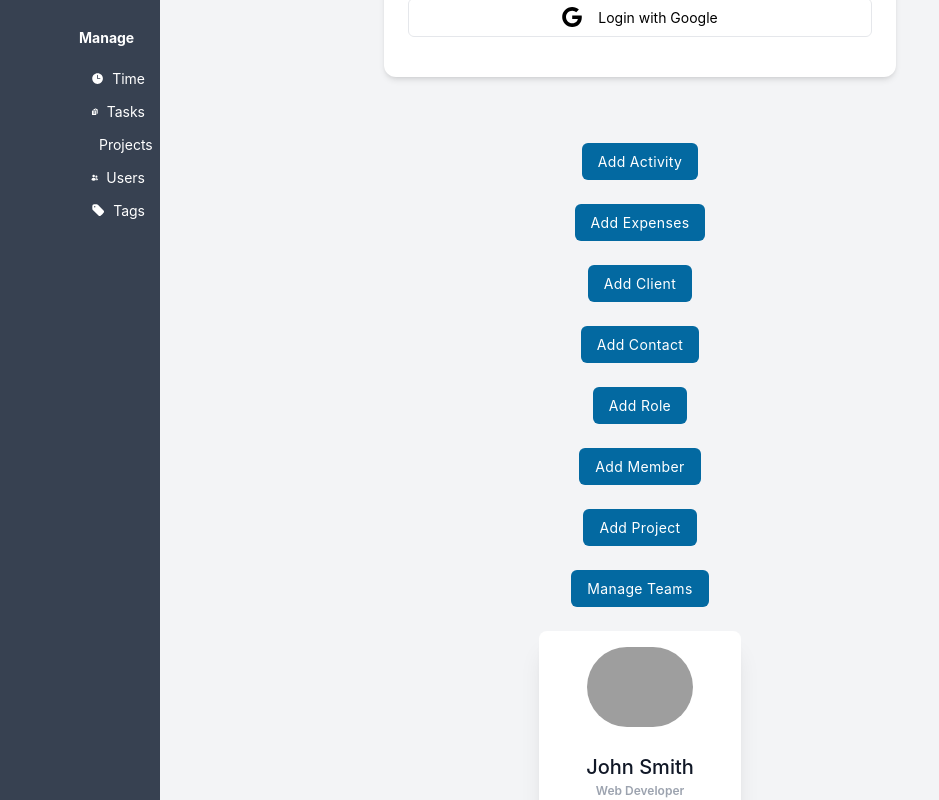
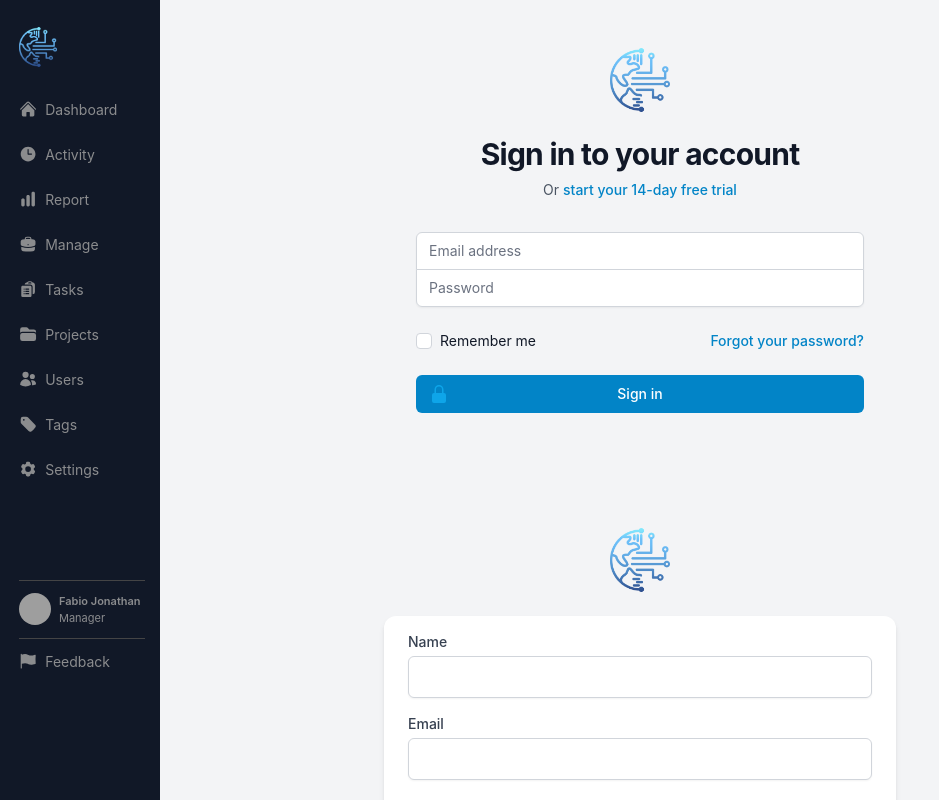
Before and after one commit to fabiojonathanarifin/time-billing, a React (Create React App) app in the folder client/: page / in a window 1280 px wide. Shown: the top 800 px of the page, without its empty margins (0-939 px from the left). Built offline with nearby package versions, Linux system fonts and the light colour scheme; grey boxes are pictures that could not be loaded; what tailwindcss-radix would draw is missing.

Commit message:
added thin bar items to wide bar

```diff
--- a/client/src/layouts/SubSidebar.jsx
+++ b/client/src/layouts/SubSidebar.jsx
@@ -1,40 +1,86 @@
 import "./layout.css";
 import { Menu } from "@headlessui/react";
 import {
+  HomeIcon,
+  ChartBarIcon,
+  Cog6ToothIcon,
   ClockIcon,
   ClipboardDocumentListIcon,
   FolderIcon,
   UsersIcon,
-  tagIcon,
+  FlagIcon,
   TagIcon,
+  BriefcaseIcon,
 } from "@heroicons/react/24/solid";
 
 function SubSidebar() {
   return (
-    <div className="subsidebar bg-gray-700 flex justify-end flex-col justify-between">
-      <div className="pl-16 justify-end">
-        <div className="mt-3 flex justify-start font-bold text-white">
-          <h1>Manage</h1>
+    <div className="subsidebar bg-gray-900 flex flex-col">
+      <div className="pl-1">
+        <div className="mt-3 font-bold text-white">
+          <img
+            className="block h-10 w-auto"
+            src="/logo.png"
+            alt="Your Company"
+          />
         </div>
-        <div className="mt-5 space-y-3 pl-3 text-left font-normal text-white">
-          <div className="space-x-2 flex items-center">
-            <ClockIcon className="sub-icon" />
-            <div>Time</div>
+        <div className="flex flex-col h-full justify-between">
+          <div className="mt-8 space-y-6 text-left font-normal text-white">
+            <div className="wide-bar-items space-x-2 flex items-center">
+              <HomeIcon className="wide-bar-icon" />
+              <div>Dashboard</div>
             </div>
-          <div className="space-x-2 flex items-center">
-            <ClipboardDocumentListIcon className="sub-icon" /> <div>Tasks</div>
+            <div className="wide-bar-items space-x-2 flex items-center">
+              <ClockIcon className="wide-bar-icon" />
+              <div>Activity</div>
             </div>
-          <div className="space-x-2 flex items-center">
-            <FolderIcon className="sub-icon" />
+            <div className="wide-bar-items space-x-2 flex items-center">
+              <ChartBarIcon className="wide-bar-icon" />
+              <div>Report</div>
+            </div>
+            <div className="wide-bar-items space-x-2 flex items-center">
+              <BriefcaseIcon className="wide-bar-icon" />
+              <div>Manage</div>
+            </div>
+            <div className="wide-bar-items space-x-2 flex items-center">
+              <ClipboardDocumentListIcon className="wide-bar-icon" />{" "}
+              <div>Tasks</div>
+            </div>
+            <div className="wide-bar-items space-x-2 flex items-center">
+              <FolderIcon className="wide-bar-icon" />
               <div>Projects</div>
             </div>
-          <div className="space-x-2 flex items-center">
-            <UsersIcon className="sub-icon" />
+            <div className="wide-bar-items space-x-2 flex items-center">
+              <UsersIcon className="wide-bar-icon" />
               <div>Users</div>
             </div>
-          <div className="space-x-2 flex items-center">
-            <TagIcon className="sub-icon" />
+            <div className="wide-bar-items space-x-2 flex items-center">
+              <TagIcon className="wide-bar-icon" />
               <div>Tags</div>
+            </div>
+            <div className="wide-bar-items space-x-2 flex items-center">
+              <Cog6ToothIcon className="wide-bar-icon" />
+              <div>Settings</div>
+            </div>
+          </div>
+          <div>
+            <div className="py-3 space-x-2 wide-bar-bottom">
+              <img
+                className="h-8 w-8 rounded-full"
+                src="https://images.unsplash.com/photo-1472099645785-5658abf4ff4e?ixlib=rb-1.2.1&ixid=eyJhcHBfaWQiOjEyMDd9&auto=format&fit=facearea&facepad=2&w=256&h=256&q=80"
+                alt=""
+              />
+              <div className="wide-bar-user-profile">
+                <div className="flex font-semibold">Fabio Jonathan</div>
+                <div className="flex">Manager</div>
+              </div>
+            </div>
+            <div className="py-3 ">
+              <div className="wide-bar-items space-x-2 flex items-center">
+                <FlagIcon className="wide-bar-icon" />
+                <div>Feedback</div>
+              </div>
+            </div>
           </div>
         </div>
         <div className="mt-12 space-y-8 menu justify-between"></div>
--- a/client/src/pages/Users/RadialProgressBar/RadialProgressBar.css
+++ b/client/src/pages/Users/RadialProgressBar/RadialProgressBar.css
@@ -39,12 +39,3 @@ div[role="progressbar"]::before {
     counter-reset: percentage var(--value);
     content: counter(percentage) '%';
 }
-
-/* demo */
-body {
-    margin: 0;
-    display: flex;
-    align-items: center;
-    justify-content: center;
-    height: 100vh;
-}
```
Lines whose indentation alone changed are shown as unchanged.
